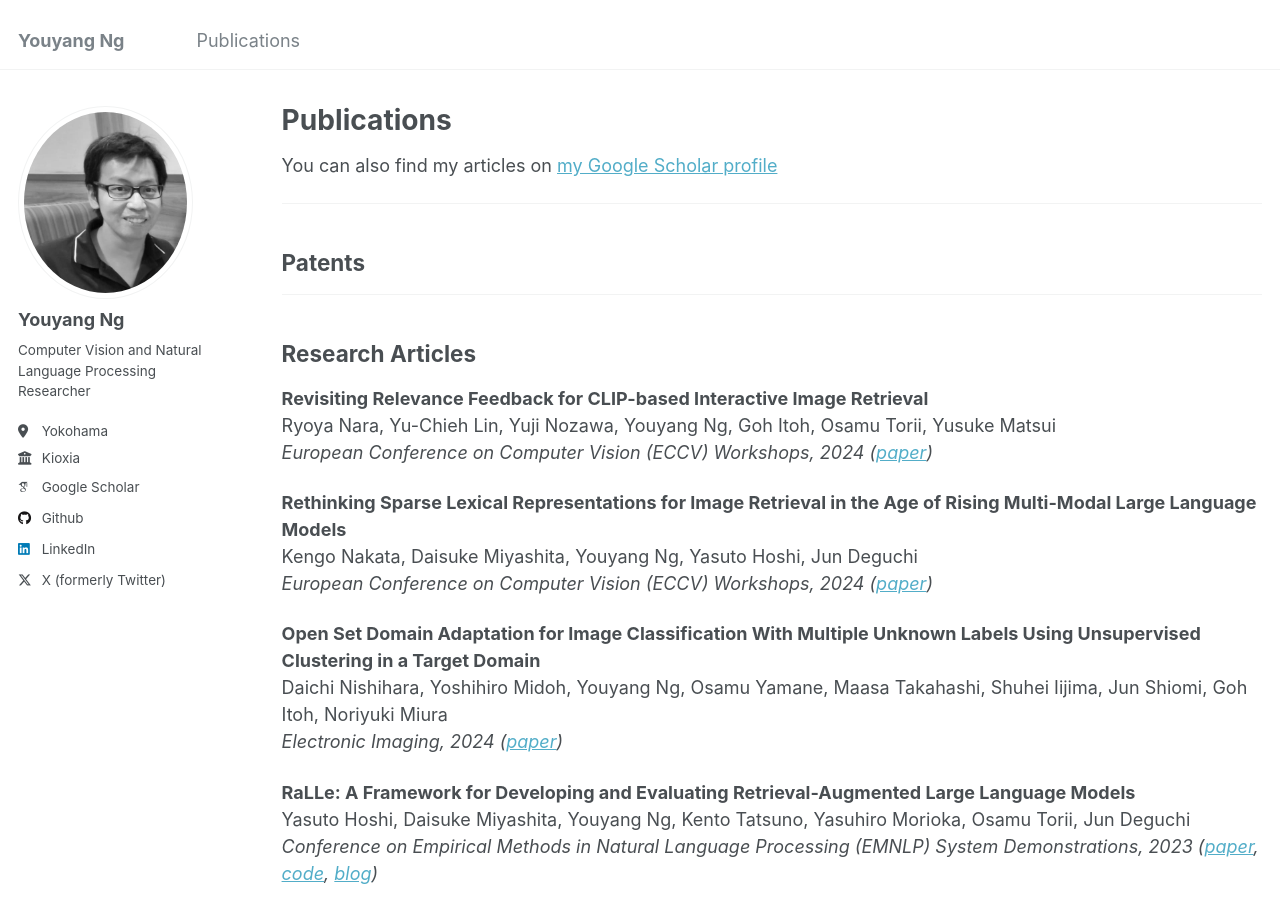
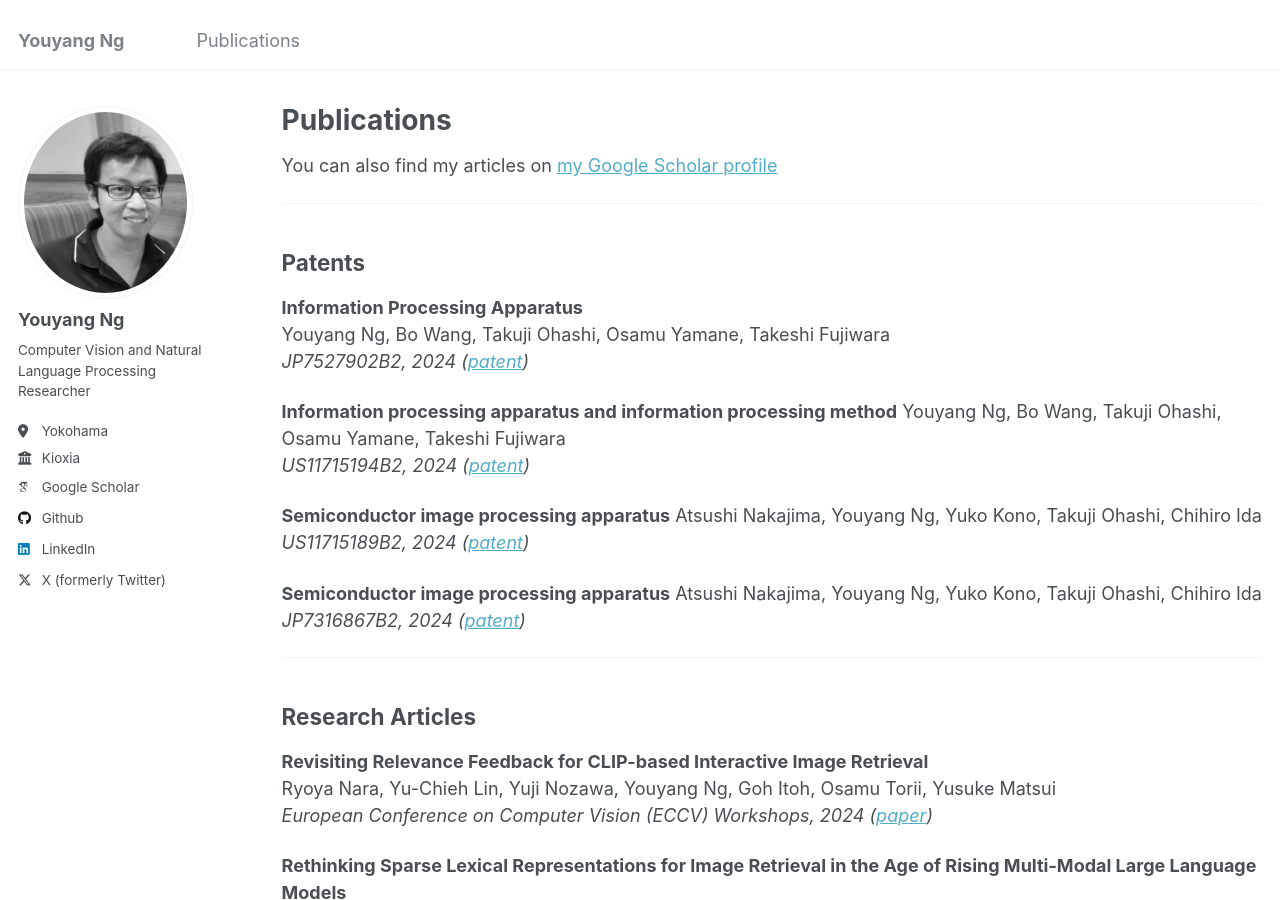
Before and after one commit to yy29/yy29.github.io, a Jekyll site: the page built from _pages/publications.md, in a window 1280 px wide and 900 px high. Built offline with Jekyll 4.4.1, drawn with Linux system fonts in a browser that asks for light colours; some web fonts are replaced.

Commit message:
Update publications.md

```diff
--- a/_pages/publications.md
+++ b/_pages/publications.md
@@ -10,6 +10,21 @@ You can also find my articles on [my Google Scholar profile](https://scholar.goo
 ---
 ## Patents
 
+**Information Processing Apparatus**
+Youyang Ng, Bo Wang, Takuji Ohashi, Osamu Yamane, Takeshi Fujiwara
+*JP7527902B2, 2024 ([patent](https://patents.google.com/patent/JP7527902B2/en))*
+
+**Information processing apparatus and information processing method**
+Youyang Ng, Bo Wang, Takuji Ohashi, Osamu Yamane, Takeshi Fujiwara
+*US11715194B2, 2024 ([patent](https://patents.google.com/patent/US11715194B2/en))*
+
+**Semiconductor image processing apparatus**
+Atsushi Nakajima, Youyang Ng, Yuko Kono, Takuji Ohashi, Chihiro Ida
+*US11715189B2, 2024 ([patent](https://patents.google.com/patent/US11715189B2/en))*
+
+**Semiconductor image processing apparatus**
+Atsushi Nakajima, Youyang Ng, Yuko Kono, Takuji Ohashi, Chihiro Ida
+*JP7316867B2, 2024 ([patent](https://patents.google.com/patent/JP7316867B2/en))*
 
 ---
 ## Research Articles
```
